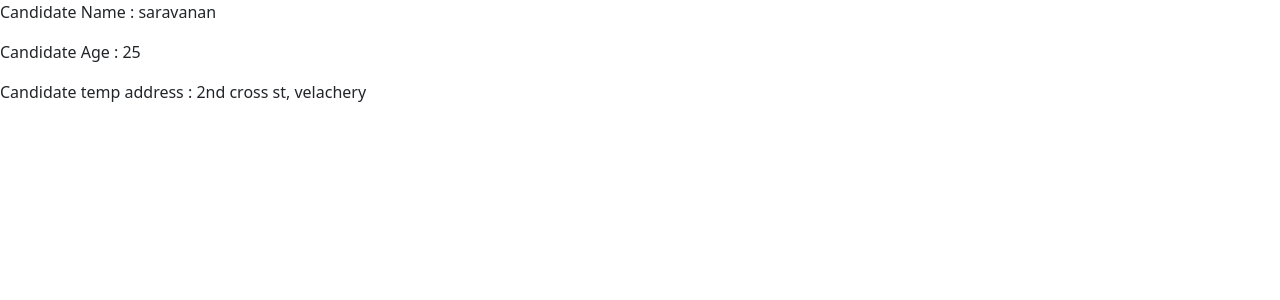
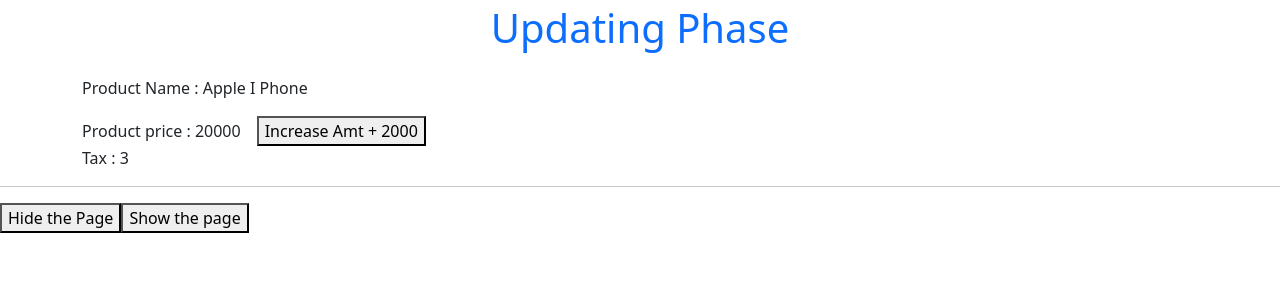
Before and after one commit to saravanan-prog/Master-React-Vite-Project, a React (Vite) app: page / in a window 1280 px wide. Shown: the top 300 px of the page. Built offline with nearby package versions, Linux system fonts and the light colour scheme.

Commit message:
Life cycle workouts

```diff
--- a/src/A_mountingPhase.jsx
+++ b/src/A_mountingPhase.jsx
@@ -3,10 +3,10 @@
 export default class A_mountingPhase extends Component{
 
     constructor(){
+        super()
 
-        console.log("1. Constructor calling")
+        console.log("1. Constructor is calling")
 
-        super()
         this.state = {
 
             person:{
@@ -23,6 +23,23 @@
 
     componentDidMount(){
 
+      console.log("3. component Did mount is calling...")
+
+      setTimeout(()=>{
+         this.setState(
+            {
+                person:{
+                    name:"Balakrishnan",
+                    age:28,
+                    work:"Uk based company"
+                },
+                address: {
+                    temp:"2nd cross st, Madurai",
+                    permanent:"4th Ave west mambakkam"
+                }
+            }
+         )
+      },6000)
     }
 
     render(){
--- a/src/B_updatingPhase.jsx
+++ b/src/B_updatingPhase.jsx
@@ -1,33 +1,44 @@
 import { Component } from "react";
 
-export default class B_updatingPhase extends Component{
+export default class B_updatingPhase extends Component {
+    constructor() {
+        super();
 
-    constructor(){
-        super()
         this.state = {
-            productName : "Apple I Phone",
-            price : 20000,
-            tax : 3
+            productName: "Apple I Phone",
+            price: 20000,
+            tax: 3,
+        };
+    }
+
+    componentDidUpdate(prevPros, prevState) {
+        if (prevState.price != this.state.price) {
+            if (this.state.price > 30000) this.setState({ tax: 4 });
         }
     }
-    componentDidUpdate(prevProps, prevState){
-       console.log("3. Component did update")
-    }
 
+    render() {
+        return (
+            <>
+                <div className="container ">
+                    <div className="h1 text-center text-primary mt-1">Updating Phase</div>
+                    <div className="mt-4">
+                        <p> Product Name : {this.state.productName}</p>
+                        <span>Product price : {this.state.price}</span>
+                        <button
+                            className="ms-3"
+                            onClick={() =>
+                                this.setState({ price: this.state.price + 2000 })
+                            }
 
-    render(){
-        return(
-            <>
-                <div className="h1">Updating Phase</div>
-                <div>
-                    <p> Product Name : {this.state.productName}</p>
-                    <div>
-                        <span>Product price : {this.state.price}</span>
-                        <button onClick = {()=>this.setState({price:this.state.price + 2000})}>Increase Amt + 2000 </button>
+                        >
+                            Increase Amt + 2000
+                        </button>
                     </div>
                     <p> Tax : {this.state.tax}</p>
                 </div>
+                <hr />
             </>
-        )
+        );
     }
 }
--- a/src/C_unmountingPhase.jsx
+++ b/src/C_unmountingPhase.jsx
@@ -3,6 +3,7 @@
 export default class C_unmountiongPhase extends Component{
 
     constructor(){
+        console.log("1. constructor calling")
         super()
         this.state = {
             candidateName:"saravanan",
@@ -12,15 +13,19 @@
     }
     componentWillUnmount(){
         console.log("Component will unmount caling")
+
         this.setState({})
     }
 
     render(){
+         console.log("2. render calling")
         return(
             <>
-                <div>
-                    <h3> Un Mounting Phase </h3>
+                <div className ="mt-3">
+                    <h3 className = "text-center text-primary"> Un Mounting Phase </h3>
                     <p> Candidate Name : {this.state.candidateName}</p>
+                    <p> Candidate Age : {this.state.canidateAge}</p>
+                    <p> Candidate Designation : {this.state.desigination}</p>
                 </div>
             </>
         )
--- a/src/main.jsx
+++ b/src/main.jsx
@@ -1,26 +1,28 @@
-import { StrictMode, useState } from 'react'
-import { createRoot } from 'react-dom/client'
-import '../node_modules/bootstrap/dist/css/bootstrap.min.css'
-import '../node_modules/bootstrap/dist/js/bootstrap.bundle.js'
-import A_mountingPhase from './A_mountingPhase.jsx'
+import { StrictMode, useState } from "react";
+import { createRoot } from "react-dom/client";
+import "../node_modules/bootstrap/dist/css/bootstrap.min.css";
+import "../node_modules/bootstrap/dist/js/bootstrap.bundle.js";
+import A_mountingPhase from "./A_mountingPhase.jsx";
+import B_updatingPhase from "./B_updatingPhase.jsx";
+import C_unmountiongPhase from "./C_unmountingPhase.jsx";
 
+function App() {
+  const [show, setShow] = useState(true);
 
+  return (
+    <>
+      <div>{show && <B_updatingPhase />}</div>
 
-function App(){
-  const [show,setShow] = useState(true)
-
-  return(
-    <div>
-        <A_mountingPhase />
-    </div>
-  )
+      <div className="mt-3">
+        <button onClick={() => setShow(false)}> Hide the Page </button>
+        <button onClick={() => setShow(true)}> Show the page </button>
+      </div>
+    </>
+  );
 }
 
-
-
-
-createRoot(document.getElementById('root')).render(
+createRoot(document.getElementById("root")).render(
   <div>
-     <App />
-  </div>
-)
+    <App />
+  </div>,
+);
```
